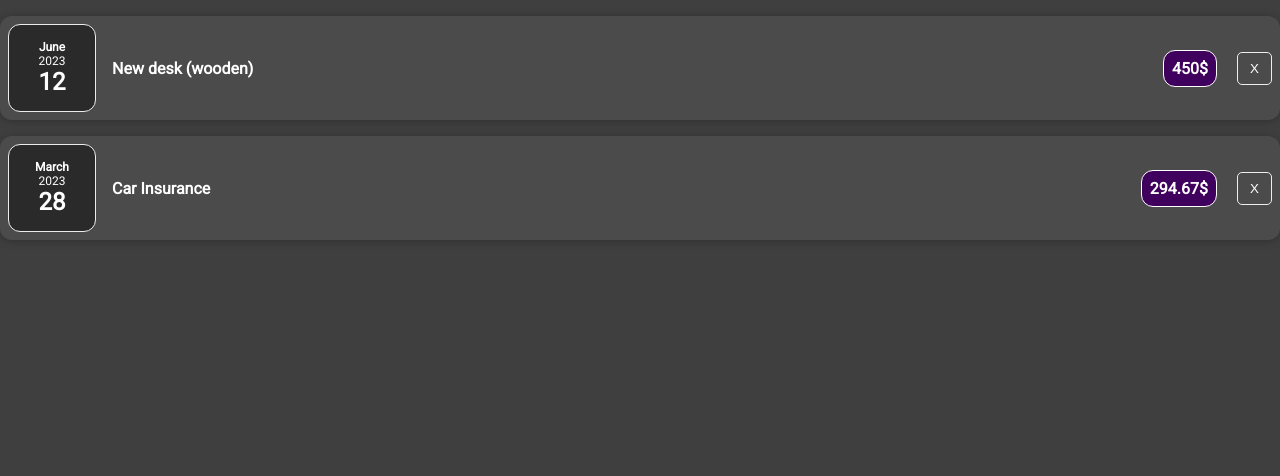
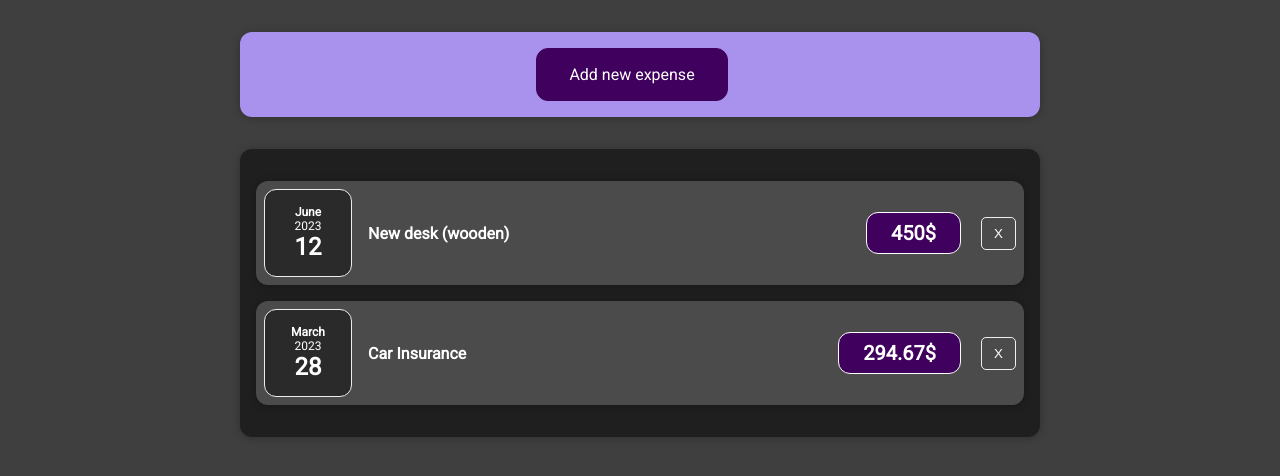
Before and after one commit to Asya404/Expense-tracker, a Vue app: page / in a window 1280 px wide. Shown: the top 476 px of the page. Built offline with nearby package versions, Linux system fonts and the light colour scheme.

Commit message:
feat: add add-expense

```diff
--- a/src/App.vue
+++ b/src/App.vue
@@ -1,12 +1,14 @@
 <template>
+  <add-expense></add-expense>
   <expenses-list :expenses="expenses"></expenses-list>
 </template>
 
 <script>
+import AddExpense from './components/expense-items/AddExpense.vue';
 import ExpensesList from './components/expense-items/ExpensesList.vue';
 
 export default {
-  components: { ExpensesList },
+  components: { ExpensesList, AddExpense },
   data() {
     return {
       expenses: [
--- /dev/null
+++ b/src/components/expense-items/AddExpense.vue
@@ -0,0 +1,92 @@
+<template>
+  <div class="new-expense">
+    <form v-if="isActive">
+      <div class="new-expense__controls">
+        <div class="new-expense__control">
+          <label>Title</label>
+          <input type="text" placeholder="Title" />
+        </div>
+        <div class="new-expense__control">
+          <label>Amount</label>
+          <input type="text" placeholder="Amount" />
+        </div>
+        <div class="new-expense__control">
+          <label>Date</label>
+          <input type="date" placeholder="Date" />
+        </div>
+      </div>
+      <div class="new-expense__actions">
+        <button type="submit">Add expense</button>
+        <button @click="toggleActive" type="button">Cancel</button>
+      </div>
+    </form>
+    <button v-if="!isActive" @click="toggleActive">Add new expense</button>
+  </div>
+</template>
+
+<script>
+export default {
+  data() {
+    return {
+      isActive: false,
+    };
+  },
+  methods: {
+    toggleActive() {
+        this.isActive = !this.isActive;
+    }
+  }
+};
+</script>
+
+<style>
+.new-expense {
+  background-color: #a892ee;
+  padding: 1rem;
+  margin: 2rem auto;
+  width: 50rem;
+  max-width: 95%;
+  border-radius: 12px;
+  text-align: center;
+  box-shadow: 0 1px 8px rgba(0, 0, 0, 0.25);
+}
+
+.new-expense__controls {
+  display: flex;
+  flex-wrap: wrap;
+  grid-gap: 1rem;
+  gap: 1rem;
+  margin-bottom: 1rem;
+  text-align: left;
+}
+
+.new-expense__control label {
+  font-weight: 700;
+  margin-bottom: 0.5rem;
+  display: block;
+}
+
+.new-expense__control input {
+  font: inherit;
+  padding: 0.5rem;
+  border-radius: 6px;
+  border: 1px solid #ccc;
+  width: 20rem;
+  max-width: 100%;
+}
+
+.new-expense__actions {
+  text-align: right;
+}
+
+.new-expense button {
+  font: inherit;
+  cursor: pointer;
+  padding: 1rem 2rem;
+  border: 1px solid #40005d;
+  background-color: #40005d;
+  color: #fff;
+  border-radius: 12px;
+  margin-right: 1rem;
+}
+</style>
--- a/src/components/expense-items/ExpenseItem.vue
+++ b/src/components/expense-items/ExpenseItem.vue
@@ -1,5 +1,5 @@
 <template>
-  <li>
+  <div>
     <base-card class="expense-item">
       <div class="expense-date">
         <div class="expense-date__month">
@@ -19,7 +19,7 @@
       </div>
       <base-button>X</base-button>
     </base-card>
-  </li>
+  </div>
 </template>
 
 <script>
@@ -89,4 +89,11 @@ export default {
   padding: 0.5rem;
   border-radius: 12px;
 }
+
+@media (min-width: 480px) {
+  .expense-item__price {
+    font-size: 1.25rem;
+    padding: 0.5rem 1.5rem;
+  }
+}
 </style>
--- a/src/components/expense-items/ExpensesList.vue
+++ b/src/components/expense-items/ExpensesList.vue
@@ -1,11 +1,11 @@
 <template>
-  <ul class="expenses-list">
+  <base-card class="expenses-list">
     <expense-item
       v-for="expense in expenses"
       :expense="expense"
       :key="expense.id"
     ></expense-item>
-  </ul>
+  </base-card>
 </template>
 
 <script>
@@ -21,7 +21,10 @@ export default {
 
 <style scoped>
 .expenses-list {
-  list-style: none;
-  padding: 0;
+  padding: 1rem;
+  background-color: #1f1f1f;
+  margin: 2rem auto;
+  width: 50rem;
+  max-width: 95%;
 }
 </style>
```
